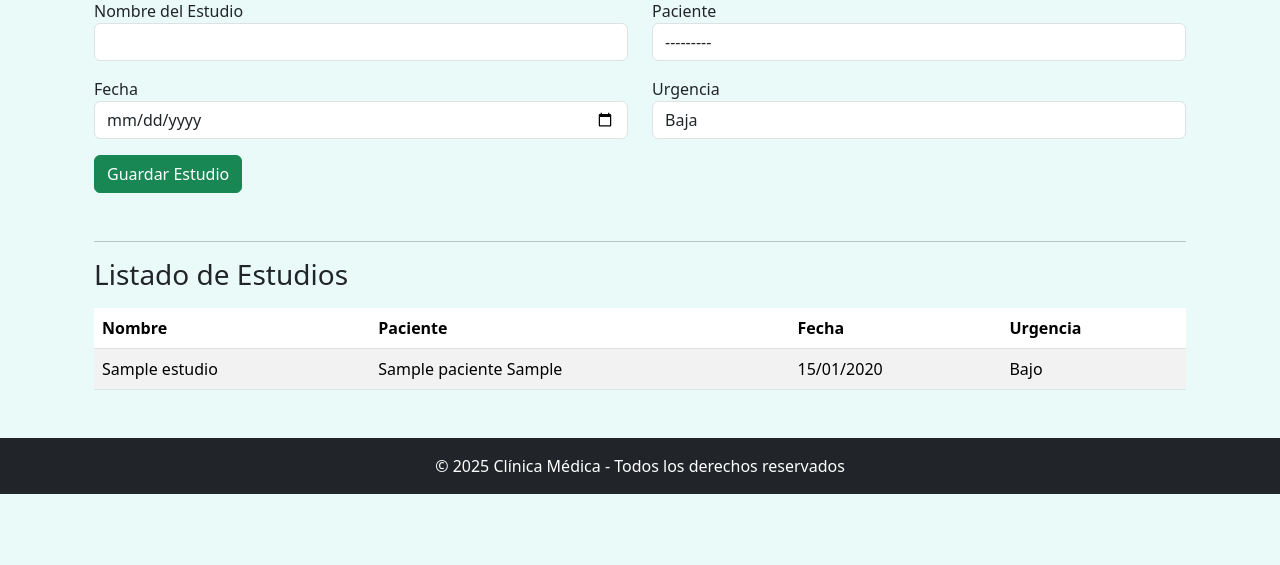
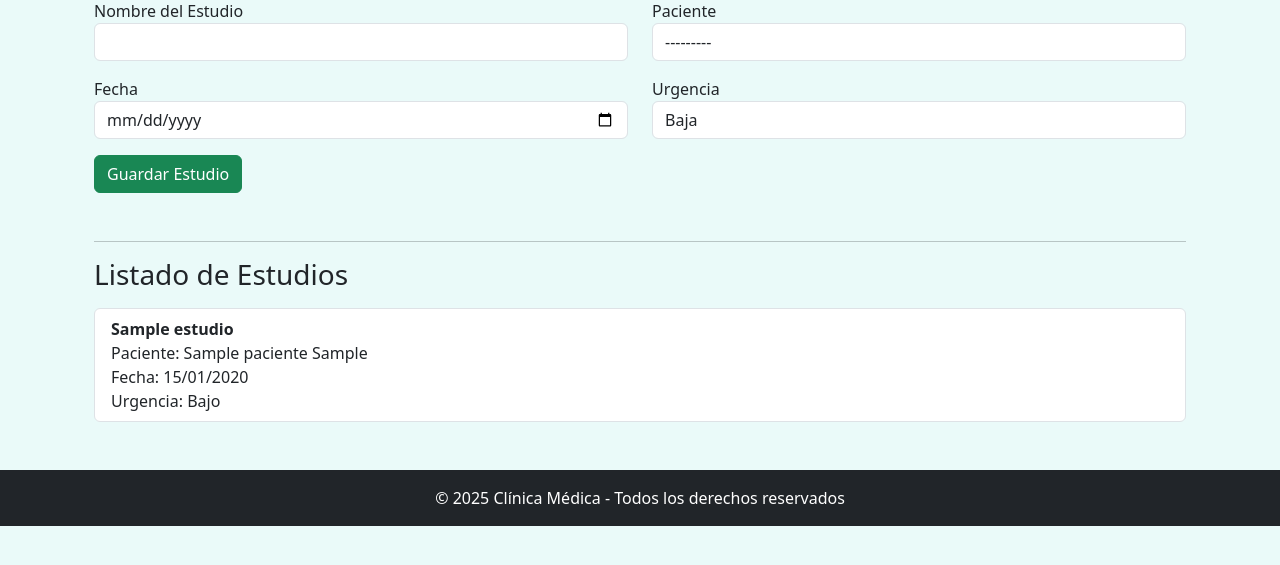
Before and after one commit to Palermo1989/entrega_django, a Django app: template mi_primer_app/templates/mi_primer_app/crear_estudio.html in a window 1280 px wide. Shown: the part 167-732 px from the top of the page. Run offline with Django 5.2, Linux system fonts and the light colour scheme; the template is opened without the code that fills it: values that come from a table or form of the project are taken from there, others are empty; tables that the repository leaves empty hold one stand-in row (values such as "Sample post").

Commit message:
19/07/2025- 11hs

```diff
--- a/mi_primer_app/templates/mi_primer_app/crear_estudio.html
+++ b/mi_primer_app/templates/mi_primer_app/crear_estudio.html
@@ -34,26 +34,16 @@
     <h3 class="mb-3">Listado de Estudios</h3>
 
     {% if estudios %}
-        <table class="table table-striped">
-            <thead>
-                <tr>
-                    <th>Nombre</th>
-                    <th>Paciente</th>
-                    <th>Fecha</th>
-                    <th>Urgencia</th>
-                </tr>
-            </thead>
-            <tbody>
-                {% for estudio in estudios %}
-                    <tr>
-                        <td>{{ estudio.nombre }}</td>
-                        <td>{{ estudio.paciente.nombre }} {{ estudio.paciente.apellido }}</td>
-                        <td>{{ estudio.fecha|date:"d/m/Y" }}</td>
-                        <td>{{ estudio.urgencia|title }}</td>
-                    </tr>
-                {% endfor %}
-            </tbody>
-        </table>
+        <ul class="list-group">
+            {% for estudio in estudios %}
+                <li class="list-group-item">
+                    <strong>{{ estudio.nombre }}</strong><br>
+                    Paciente: {{ estudio.paciente.nombre }} {{ estudio.paciente.apellido }}<br>
+                    Fecha: {{ estudio.fecha|date:"d/m/Y" }}<br>
+                    Urgencia: {{ estudio.urgencia|title }}
+                </li>
+            {% endfor %}
+        </ul>
     {% else %}
         <p>No hay estudios registrados aún.</p>
     {% endif %}
```
